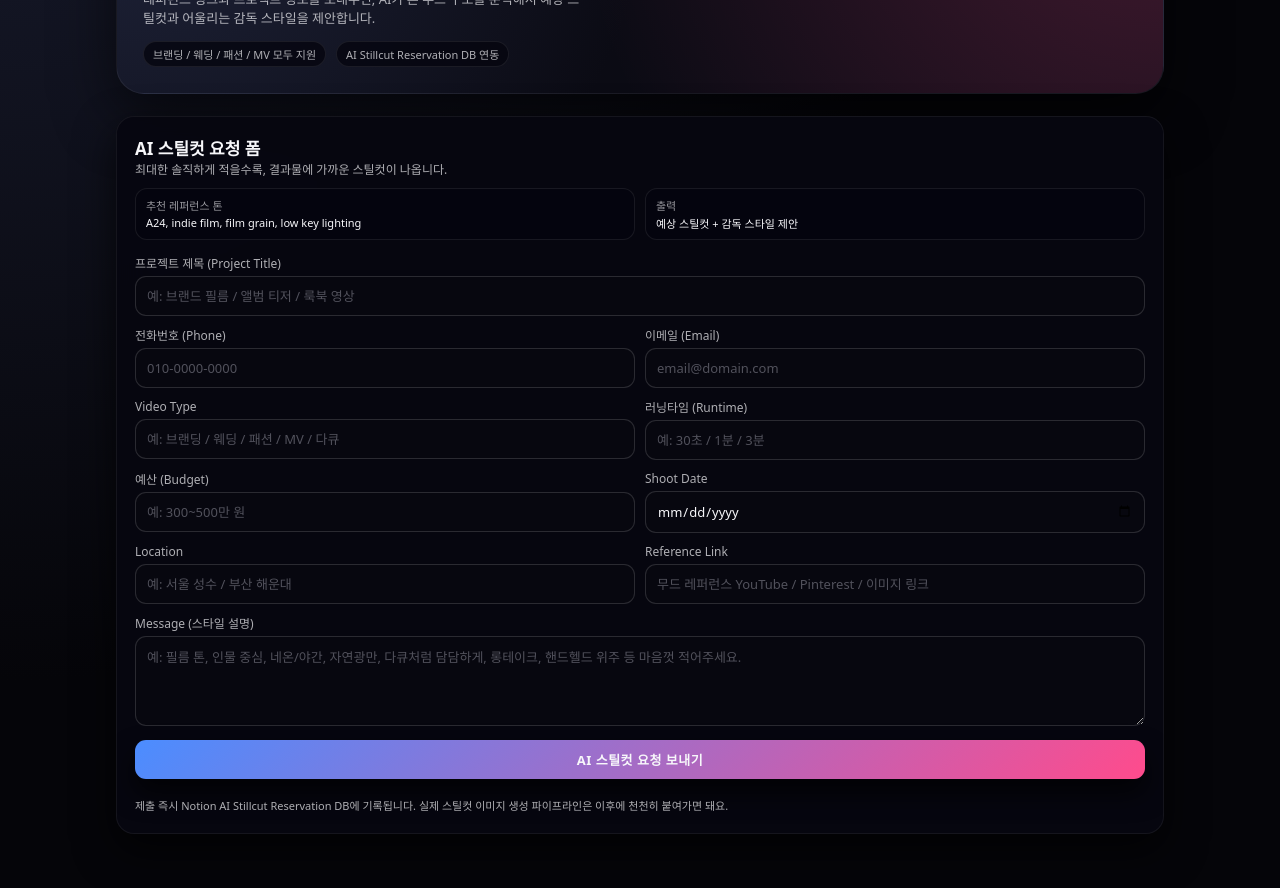
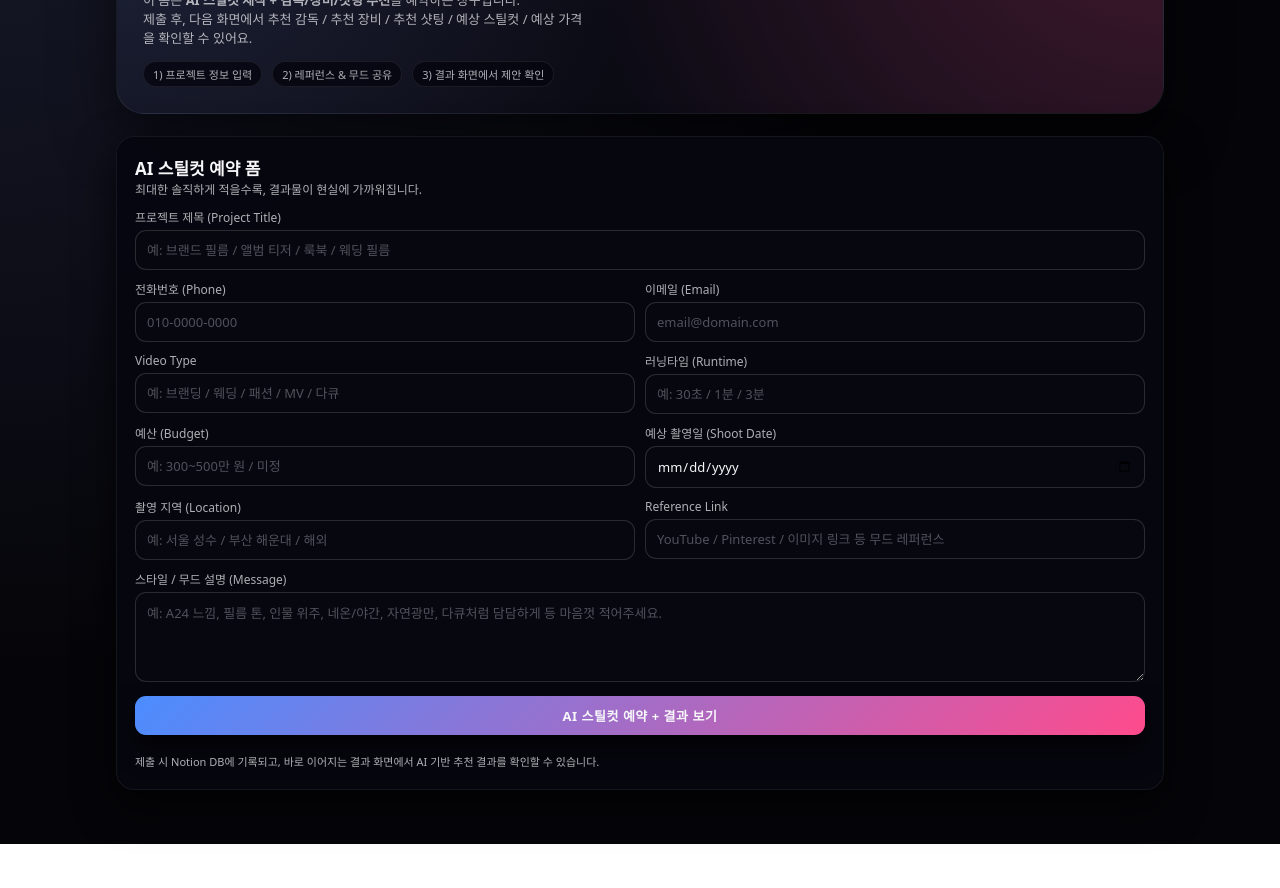
Before and after one commit to jongmindlek/Aistillcutver3, a website: page ai-stillcut.html in a window 1280 px wide. Shown: the part 267-1155 px from the top of the page. After the commit the page ends 1111 px from the top, so only its background shows below. Drawn offline with Linux system fonts and the light colour scheme.

Commit message:
ai-stillcut.html 업데이트

```diff
--- a/ai-stillcut.html
+++ b/ai-stillcut.html
@@ -3,7 +3,7 @@
 <head>
   <meta charset="UTF-8" />
   <meta name="viewport" content="width=device-width, initial-scale=1.0" />
-  <title>AI Stillcut – fiducia collective</title>
+  <title>AI Stillcut 예약 – fiducia collective</title>
   <link rel="stylesheet" href="style.css" />
 </head>
 <body>
@@ -13,7 +13,7 @@
         <div class="logo-mark"><span></span></div>
         <div class="logo-text">
           <div class="logo-text-main">FIDUCIA COLLECTIVE</div>
-          <div class="logo-text-sub">AI STILLCUT & DIRECTOR STYLE PREVIEW</div>
+          <div class="logo-text-sub">AI STILLCUT · 스타일 프리뷰 예약</div>
         </div>
       </div>
       <nav>
@@ -27,19 +27,20 @@
       <div class="hero-inner">
         <div class="hero-pill">
           <span class="hero-pill-dot"></span>
-          Reference 기반 스타일 프리뷰
+          AI 스틸컷 신청 / 예약 폼
         </div>
         <h1 class="hero-title">
-          “이 레퍼런스 무드로,<br />
-          우리 브랜드를 찍어줘.”
+          촬영 전에,<br />
+          우리 영상의 “한 장면”을 먼저 보는 예약.
         </h1>
         <p class="hero-desc">
-          레퍼런스 링크와 프로젝트 정보를 보내주면,
-          AI가 톤·무드·구도를 분석해서 예상 스틸컷과 어울리는 감독 스타일을 제안합니다.
+          이 폼은 <strong>AI 스틸컷 제작 + 감독/장비/샷팅 추천</strong>을 예약하는 창구입니다.<br />
+          제출 후, 다음 화면에서 추천 감독 / 추천 장비 / 추천 샷팅 / 예상 스틸컷 / 예상 가격을 확인할 수 있어요.
         </p>
         <div class="hero-meta">
-          <span>브랜딩 / 웨딩 / 패션 / MV 모두 지원</span>
-          <span>AI Stillcut Reservation DB 연동</span>
+          <span>1) 프로젝트 정보 입력</span>
+          <span>2) 레퍼런스 & 무드 공유</span>
+          <span>3) 결과 화면에서 제안 확인</span>
         </div>
       </div>
     </section>
@@ -48,21 +49,10 @@
       <section class="card">
         <div class="card-header">
           <div>
-            <div class="card-title">AI 스틸컷 요청 폼</div>
+            <div class="card-title">AI 스틸컷 예약 폼</div>
             <div class="card-sub">
-              최대한 솔직하게 적을수록, 결과물에 가까운 스틸컷이 나옵니다.
+              최대한 솔직하게 적을수록, 결과물이 현실에 가까워집니다.
             </div>
-          </div>
-        </div>
-
-        <div class="form-meta-grid" style="margin-bottom: 14px;">
-          <div class="form-meta-item">
-            <span class="label">추천 레퍼런스 톤</span>
-            <span class="value">A24, indie film, film grain, low key lighting</span>
-          </div>
-          <div class="form-meta-item">
-            <span class="label">출력</span>
-            <span class="value">예상 스틸컷 + 감독 스타일 제안</span>
           </div>
         </div>
 
@@ -71,7 +61,7 @@
             <label>프로젝트 제목 (Project Title)</label>
             <input
               id="ProjectTitle"
-              placeholder="예: 브랜드 필름 / 앨범 티저 / 룩북 영상"
+              placeholder="예: 브랜드 필름 / 앨범 티저 / 룩북 / 웨딩 필름"
             />
           </div>
 
@@ -103,40 +93,39 @@
           <div class="form-two-cols">
             <div class="input-group">
               <label>예산 (Budget)</label>
-              <input id="Budget" placeholder="예: 300~500만 원" />
+              <input id="Budget" placeholder="예: 300~500만 원 / 미정" />
             </div>
             <div class="input-group">
-              <label>Shoot Date</label>
+              <label>예상 촬영일 (Shoot Date)</label>
               <input id="ShootDate" type="date" />
             </div>
           </div>
 
           <div class="form-two-cols">
             <div class="input-group">
-              <label>Location</label>
-              <input id="Location" placeholder="예: 서울 성수 / 부산 해운대" />
+              <label>촬영 지역 (Location)</label>
+              <input id="Location" placeholder="예: 서울 성수 / 부산 해운대 / 해외" />
             </div>
             <div class="input-group">
               <label>Reference Link</label>
               <input
                 id="ReferenceLink"
-                placeholder="무드 레퍼런스 YouTube / Pinterest / 이미지 링크"
+                placeholder="YouTube / Pinterest / 이미지 링크 등 무드 레퍼런스"
               />
             </div>
           </div>
 
           <div class="input-group">
-            <label>Message (스타일 설명)</label>
+            <label>스타일 / 무드 설명 (Message)</label>
             <textarea
               id="Message"
-              placeholder="예: 필름 톤, 인물 중심, 네온/야간, 자연광만, 다큐처럼 담담하게, 롱테이크, 핸드헬드 위주 등 마음껏 적어주세요."
+              placeholder="예: A24 느낌, 필름 톤, 인물 위주, 네온/야간, 자연광만, 다큐처럼 담담하게 등 마음껏 적어주세요."
             ></textarea>
           </div>
 
-          <button type="button" id="ai-submit">AI 스틸컷 요청 보내기</button>
+          <button type="button" id="ai-submit">AI 스틸컷 예약 + 결과 보기</button>
           <p class="footer-note">
-            제출 즉시 Notion AI Stillcut Reservation DB에 기록됩니다.
-            실제 스틸컷 이미지 생성 파이프라인은 이후에 천천히 붙여가면 돼요.
+            제출 시 Notion DB에 기록되고, 바로 이어지는 결과 화면에서 AI 기반 추천 결과를 확인할 수 있습니다.
           </p>
         </form>
       </section>
@@ -172,15 +161,16 @@
         });
 
         const json = await res.json();
-        if (json.ok) {
-          alert("AI 스틸컷 요청이 접수되었습니다!");
-          document.getElementById("ai-form").reset();
-        } else {
-          alert("서버에서 오류가 났습니다. 잠시 후 다시 시도해 주세요.");
+        if (!json.ok) {
+          alert("서버 오류: " + (json.error || ""));
+          return;
         }
+
+        localStorage.setItem("fiducia_ai_request", JSON.stringify(body));
+        window.location.href = "ai-stillcut-result.html";
       } catch (e) {
         console.error(e);
-        alert("연결에 문제가 있습니다. 인터넷이나 서버 상태를 확인해 주세요.");
+        alert("연결에 문제가 있습니다. 잠시 후 다시 시도해 주세요.");
       }
     });
   </script>
```
